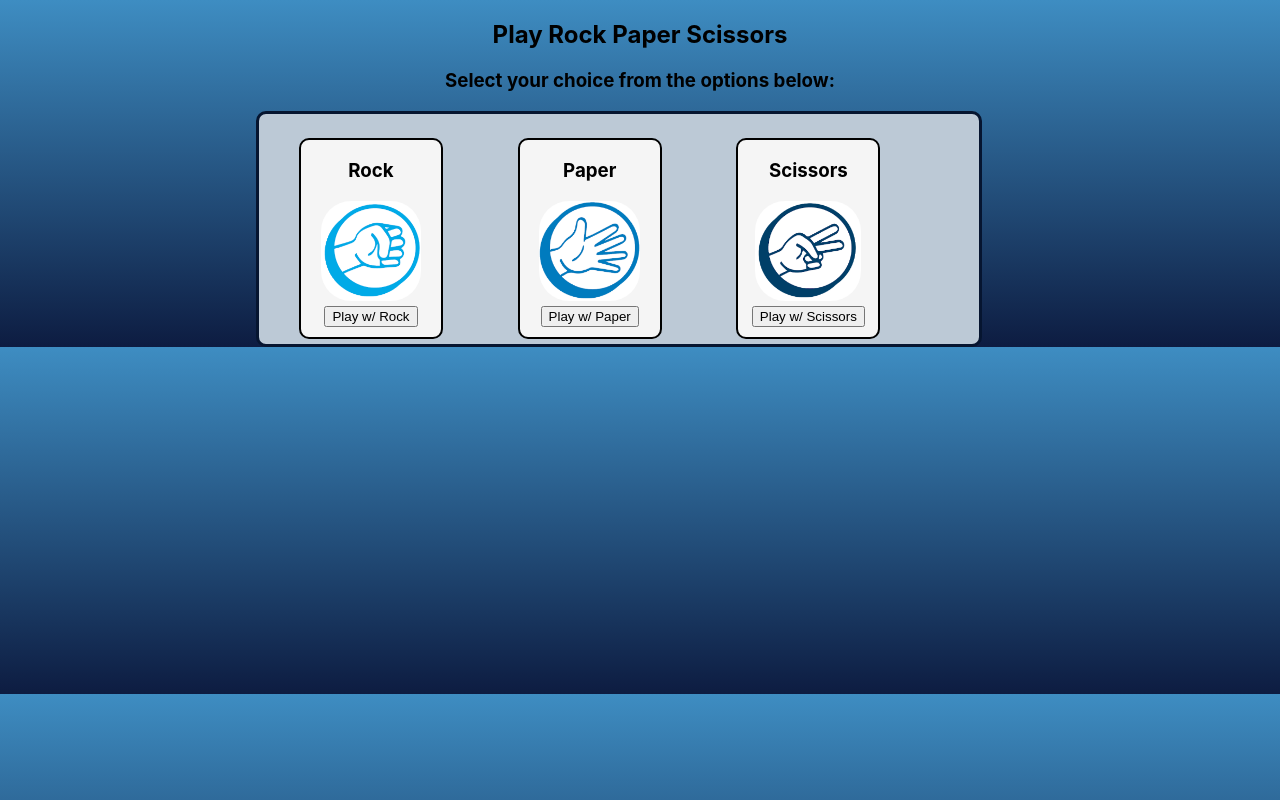
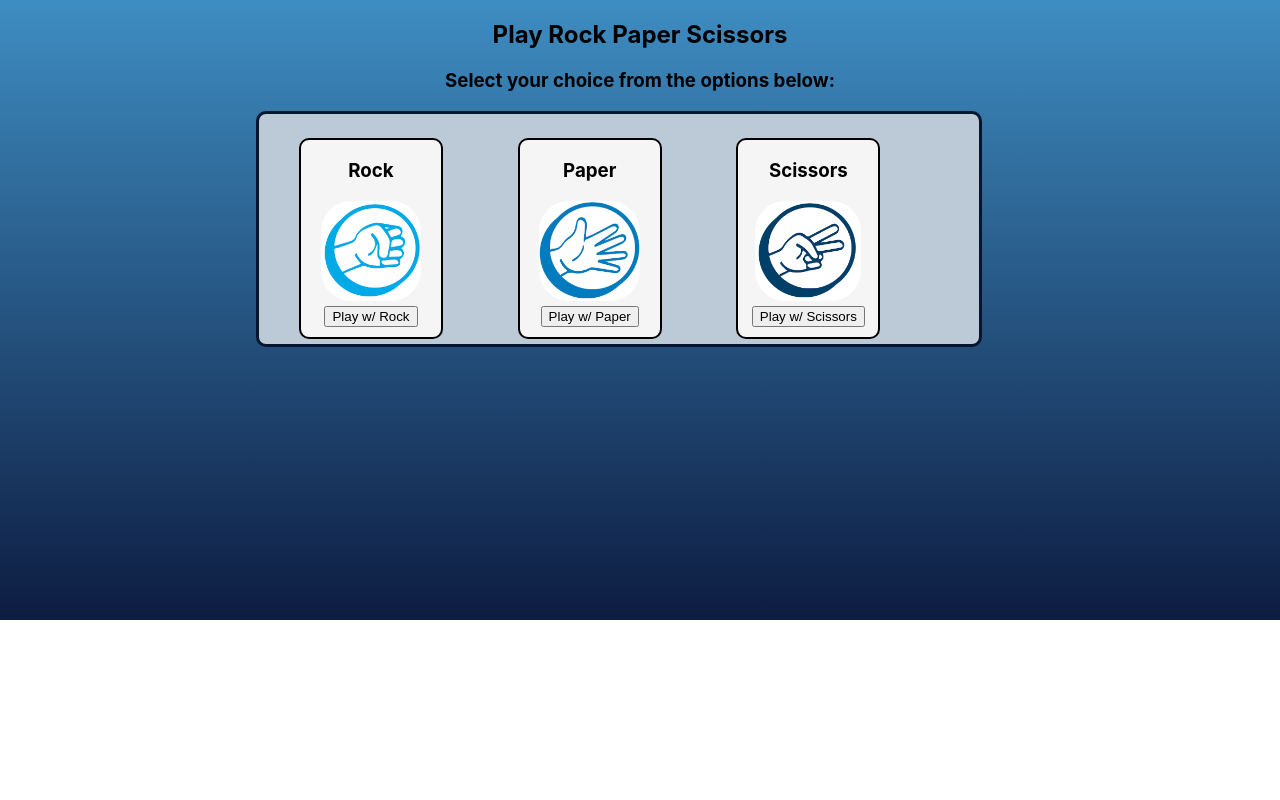
Before and after one commit to kaylawoodbury/rps_challenge, a React (Create React App) app: page / in a window 1280 px wide. Built offline with nearby package versions, Linux system fonts and the light colour scheme.

Commit message:
updated styling for background color, updated README

```diff
--- a/src/App.jsx
+++ b/src/App.jsx
@@ -25,7 +25,7 @@ class App extends Component {
 
   render() {
     return (
-      <div className="App">
+      <div className="App" id="app">
         <h2>Play Rock Paper Scissors</h2>
         <h3>Select your choice from the options below:</h3>
         <div id="playoptions">
--- a/src/index.css
+++ b/src/index.css
@@ -1,15 +1,15 @@
 body {
+  background:linear-gradient(to bottom, #3e8dc2 0%, #0d1c41 100%);
+  background-repeat: no-repeat;
+  background-size: cover;
+  height: 600px;
+  text-align: center;
   margin: 0;
   font-family: -apple-system, BlinkMacSystemFont, 'Segoe UI', 'Roboto', 'Oxygen',
     'Ubuntu', 'Cantarell', 'Fira Sans', 'Droid Sans', 'Helvetica Neue',
     sans-serif;
   -webkit-font-smoothing: antialiased;
   -moz-osx-font-smoothing: grayscale;
-  background:linear-gradient(to bottom, #3e8dc2 0%, #0d1c41 100%);
-  height: 100%;
-  text-align: center;
-
-
 }
 
 code {
```
Also changed, not shown: 1 other file (tests, documents, lock files or other folders).
